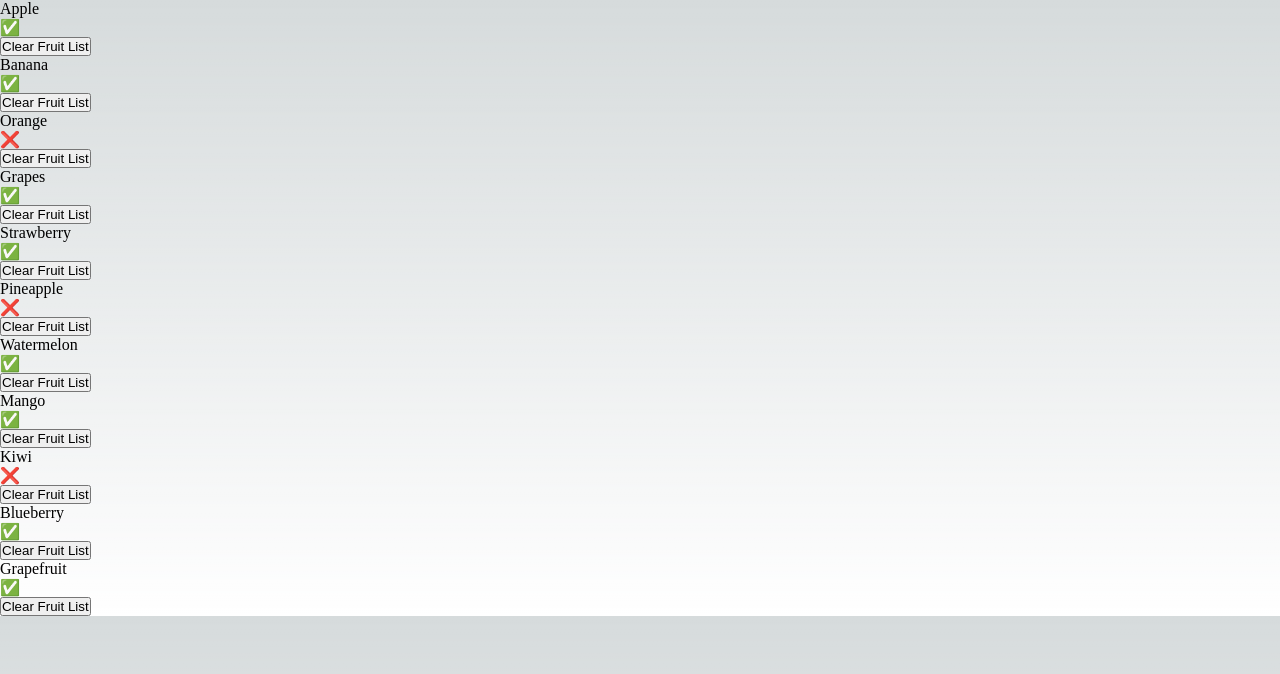
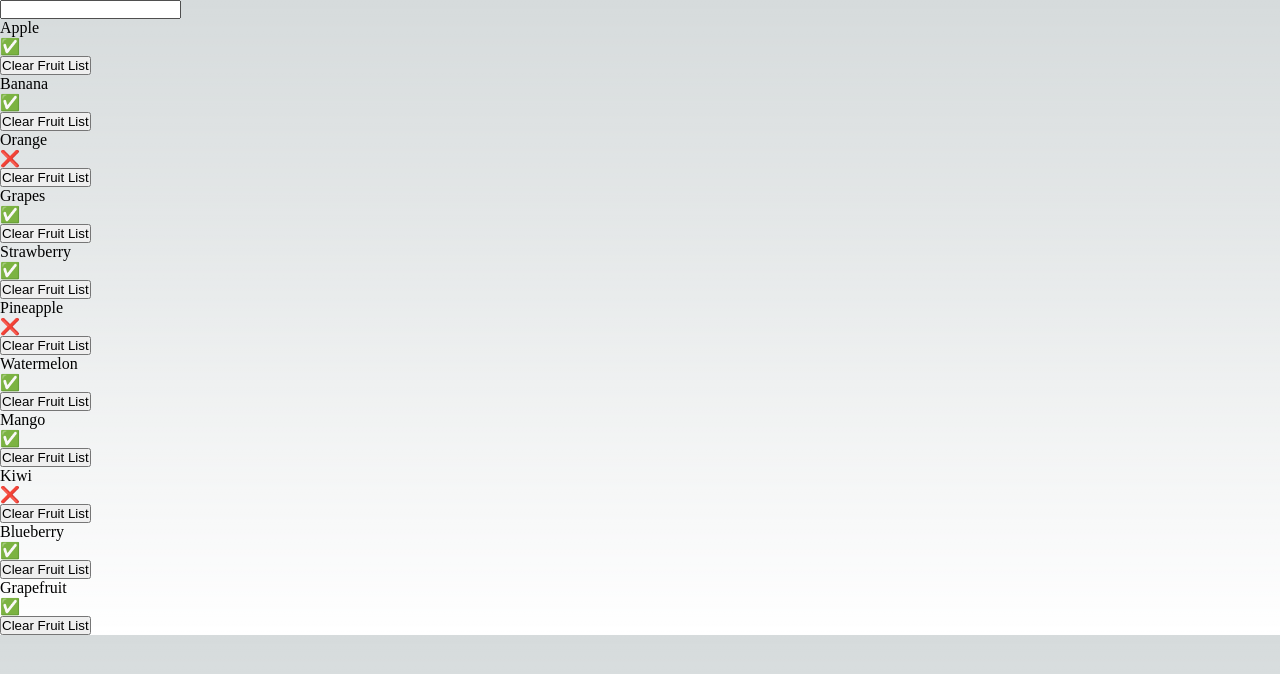
Before and after one commit to tannazma/fruit-state, a Next.js app: page /fruit-page in a window 1280 px wide. Shown: the top 674 px of the page. Built offline with nearby package versions, Linux system fonts and the light colour scheme.

Commit message:
create input box to search based on the fruit names

```diff
--- a/src/pages/fruit-page.tsx
+++ b/src/pages/fruit-page.tsx
@@ -7,6 +7,8 @@ import { useState } from "react";
 // Create a component that displays a list of fruits with a button next to each fruit. When the button is clicked, the availability of the fruit should be toggled.
 const FruitList = () => {
   const [getFruitList, setFruitList] = useState<Fruit[]>(fruits);
+  const [getSearchText, setSearchText] = useState("");
+  //   console.log(getSearchText);
 
   const toggleAvailability = (id: number) => {
     // console.log(id);
@@ -17,12 +19,20 @@ const FruitList = () => {
     );
   };
 
-//   console.log(getFruitList);
+  const inputSearch = (event: React.FormEvent<HTMLInputElement>) => {
+    // console.log(event.target.value);
+    setSearchText((event.target as HTMLInputElement).value);
+  };
+
+  console.log(getFruitList);
 
   return (
     <>
+      <input value={getSearchText} onInput={inputSearch} />
       <ul>
-        {getFruitList.map((fruit) => (
+        {getFruitList
+          .filter((fruit) => fruit.name.includes(getSearchText))
+          .map((fruit) => (
             <li key={fruit.id}>
               {fruit.name}
               <p>{fruit.isAvailable ? "✅" : "❌"}</p>
```
Lines whose indentation alone changed are shown as unchanged.
